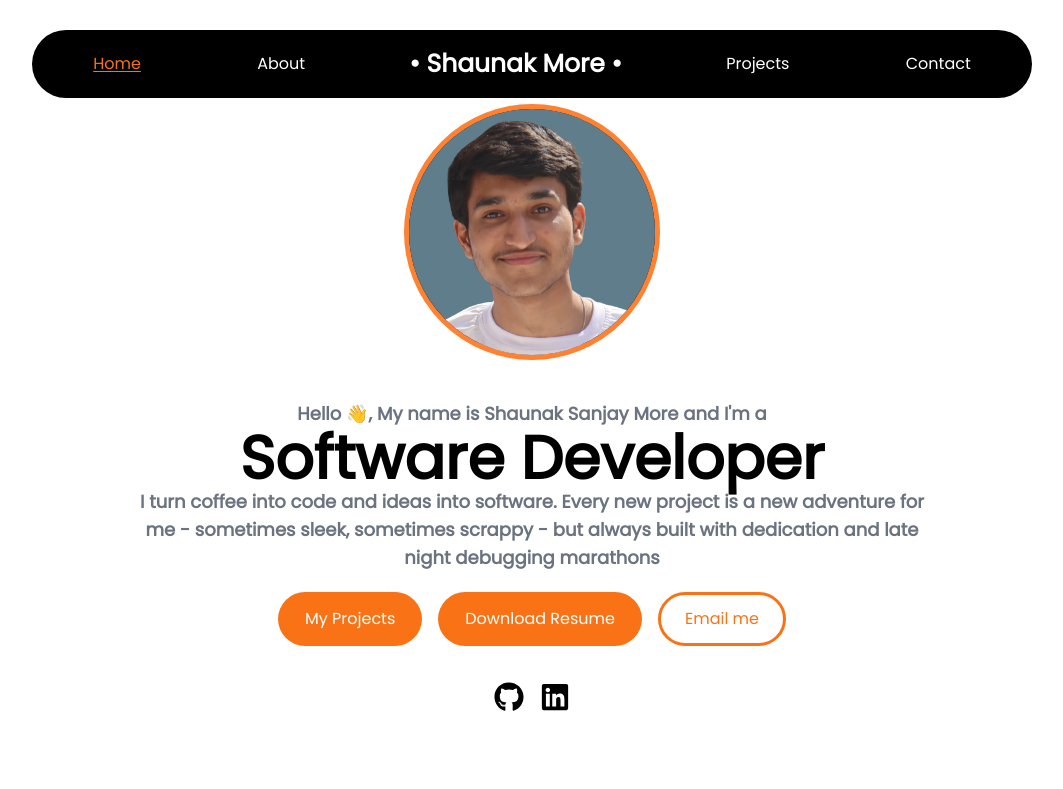
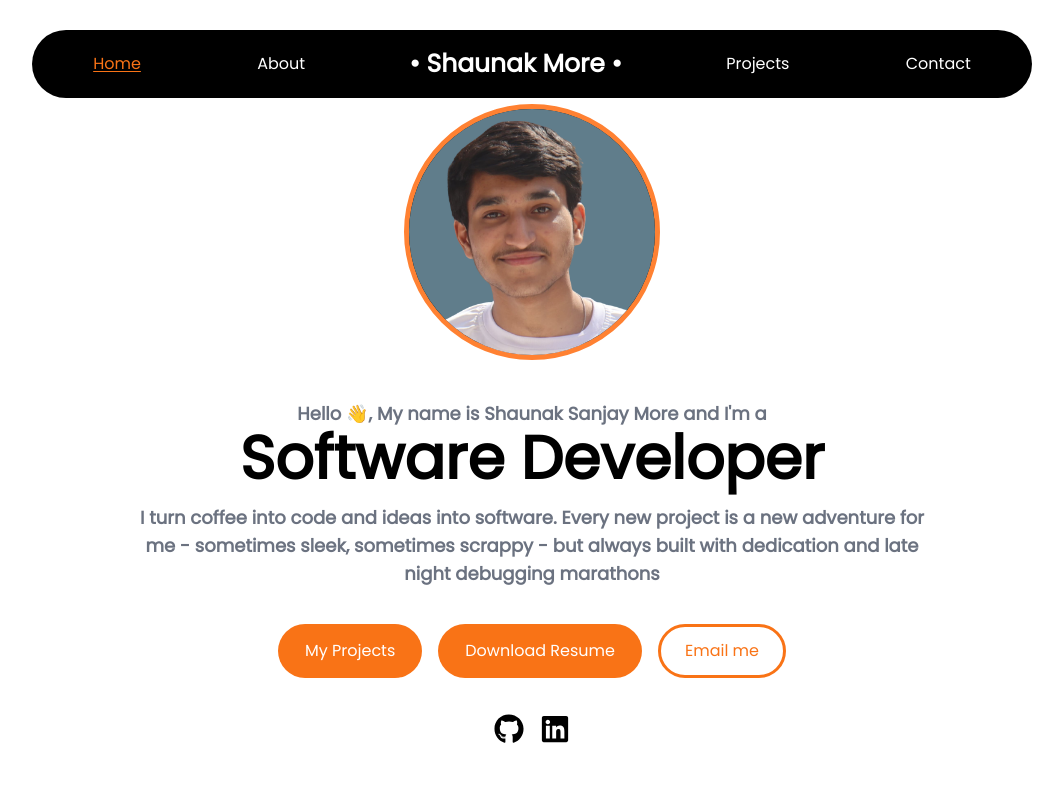
Before and after one commit to ShaunakMore/Portfolio-Website, a React (Vite) app: page / in a window 1280 px wide. Shown: the top 789 px of the page, without its empty margins (108-1171 px from the left). Built offline with nearby package versions, Linux system fonts and the light colour scheme; what tailwindcss-bg-patterns would draw is missing.

Commit message:
Cosmetic fixes

```diff
--- a/src/App.jsx
+++ b/src/App.jsx
@@ -105,7 +105,7 @@ function App() {
         <div className="Intro-text">
           <h3 className='text-gray-500 text-base md:text-lg'> Hello 👋, My name is Shaunak Sanjay More and I'm a </h3>
           <h1 className='text-black text-3xl md:text-4xl lg:text-6xl font-bold'> Software Developer</h1>
-          <h3 className='text-gray-500 text-sm md:text-base lg:text-lg'> I turn coffee into code and ideas into software. Every new project is a new adventure for me - sometimes sleek, sometimes scrappy - but always built with dedication and late night debugging marathons</h3>
+          <h3 className='text-gray-500 text-sm py-4 md:text-base lg:text-lg'> I turn coffee into code and ideas into software. Every new project is a new adventure for me - sometimes sleek, sometimes scrappy - but always built with dedication and late night debugging marathons</h3>
         </div>
         <div className="Intro-buttons flex flex-col sm:flex-row flex-wrap justify-center gap-4 w-full mt-6">
           <a href="https://www.github.com/ShaunakMore" target="_blank" rel="noopener noreferrer" className='bg-orange-500 text-white px-6 py-3 rounded-full border-transparent border-[3px] hover:bg-white hover:text-orange-500 hover:border-[3px] hover:border-orange-500 transition duration-200 text-center'>My Projects</a>
```
